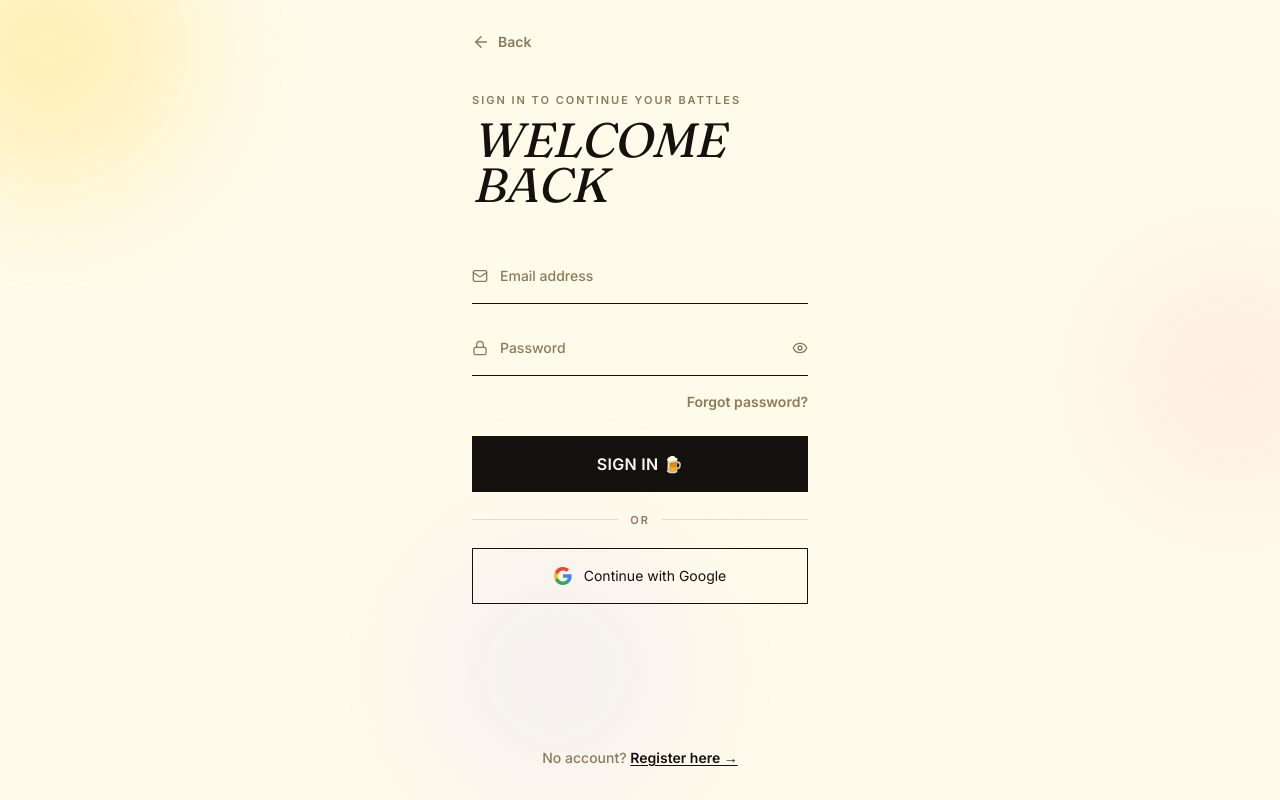
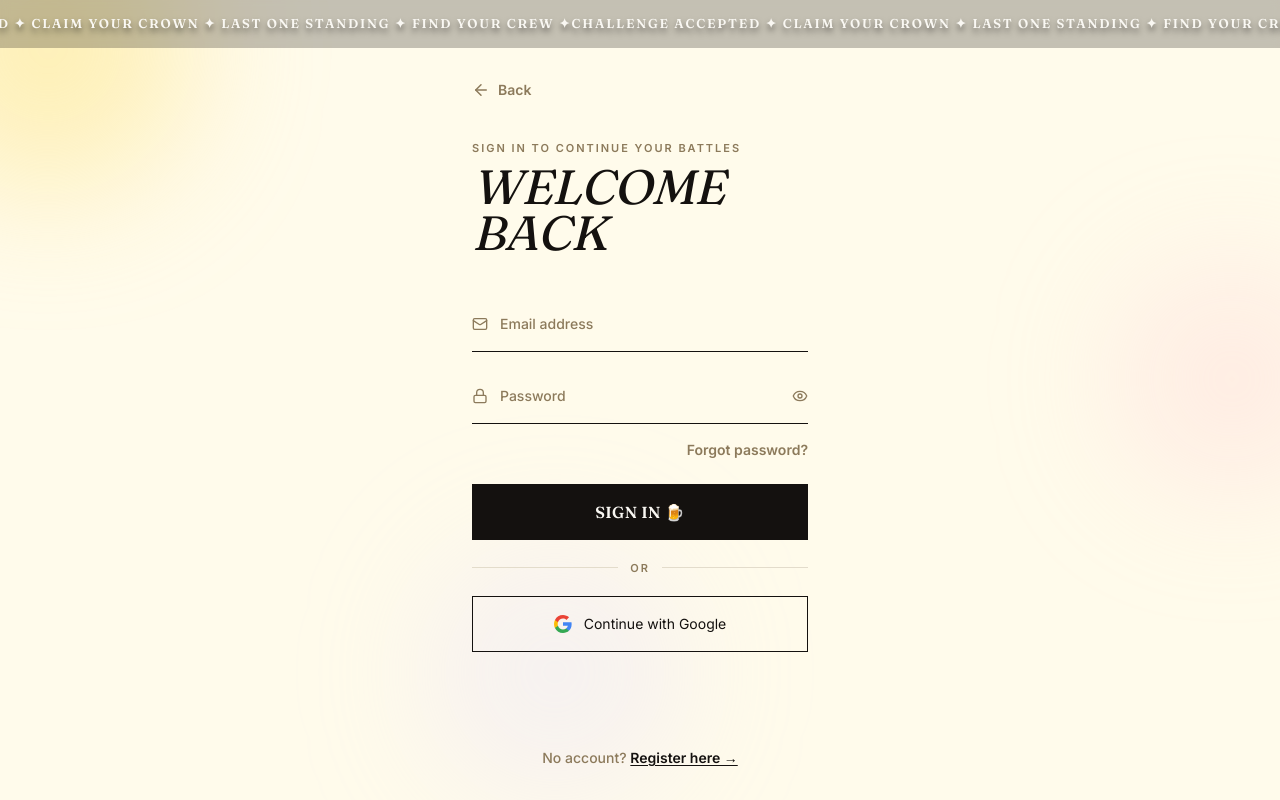
Before and after one commit to felixx-dbm/connect_over_trinkspiele, a Next.js app: page /login in a window 1280 px wide. Built offline with nearby package versions, Linux system fonts and the light colour scheme; no server answers.

Commit message:
change frontend,
new login page ui
new fonts
changed the button styles
added a marquee

```diff
--- a/src/app/(app)/home/page.tsx
+++ b/src/app/(app)/home/page.tsx
@@ -70,8 +70,12 @@ export default async function HomePage() {
   return (
     <div className="min-h-screen pb-6">
 
+                    <div className="relative left-1/2 right-1/2 -mx-[50vw] w-screen">
+        <Marquee />
+      </div>
+
       {/* ── Header ── */}
-      <div className="flex items-center justify-between px-4 pt-12 mb-6">
+      <div className="flex items-center justify-between px-4 pt-2 mb-6">
         <div>
           <p className="eyebrow mb-1">{greeting}</p>
           <h1 className="display text-4xl">
@@ -92,9 +96,9 @@ export default async function HomePage() {
       </div>
 
       {/* ── Ticker ── */}
-      <div className="mb-8">
-        <Marquee />
-      </div>
+
+
+
 
       <div className="px-4">
 
--- a/src/app/(app)/layout.tsx
+++ b/src/app/(app)/layout.tsx
@@ -4,7 +4,7 @@ import InstallBanner from "@/components/InstallBanner";
 
 export default function AppLayout({ children }: { children: React.ReactNode }) {
   return (
-    <div className="min-h-screen bg-amber-50">
+    <div className="min-h-screen bg-transparent">
       <div className="max-w-lg mx-auto pb-safe">
         {children}
       </div>
--- a/src/app/(auth)/login/page.tsx
+++ b/src/app/(auth)/login/page.tsx
@@ -7,6 +7,7 @@ import { ArrowLeft, Eye, EyeOff, Mail, Lock, AlertCircle } from "lucide-react";
 import { createClient } from "@/lib/supabase/client";
 import { safeRedirect } from "@/lib/redirect";
 import { useT } from "@/components/LanguageProvider";
+import Marquee from "@/components/Marquee";
 
 function LoginForm() {
   const searchParams = useSearchParams();
@@ -54,6 +55,13 @@ function LoginForm() {
 
   return (
     <div className="flex-1 flex flex-col px-6 py-8">
+      {/* Full-bleed break-out: cancels the parent's max-w-sm/mx-auto
+          constraint so the ticker spans the true viewport width.
+          Relies on the (auth) layout wrapper having overflow-hidden. */}
+      <div className="relative left-1/2 right-1/2 -mx-[50vw] w-screen -mt-8 mb-8" style={{ minHeight: 40 }}>
+        <Marquee />
+      </div>
+
       <Link
         href="/"
         className="flex items-center gap-2 text-[#8C7A5B] hover:text-[#14110F] transition-colors w-fit mb-10 cursor-pointer"
--- a/src/app/(auth)/register/page.tsx
+++ b/src/app/(auth)/register/page.tsx
@@ -6,6 +6,7 @@ import { ArrowLeft, Eye, EyeOff, Mail, Lock, User, Calendar, AlertCircle, Check,
 import { signUp } from "@/app/actions/auth";
 import { validatePassword, passwordStrength } from "@/lib/validate";
 import { useT } from "@/components/LanguageProvider";
+import Marquee from "@/components/Marquee";
 
 function getAge(dob: string): number {
   return Math.floor((Date.now() - new Date(dob).getTime()) / (365.25 * 24 * 60 * 60 * 1000));
--- a/src/app/globals.css
+++ b/src/app/globals.css
@@ -86,7 +86,7 @@ body {
 .btn-gold {
   background: #14110F;
   color: #FAF8F3;
-  font-family: var(--font-sans);
+  font-family: var(--font-display);
   font-weight: 600;
   letter-spacing: 0.02em;
   border-radius: 0;
@@ -161,9 +161,10 @@ body {
    for a seamless loop. See Marquee.tsx for usage. */
 .marquee {
   overflow: hidden;
-  border-top: 1px solid #14110F;
-  border-bottom: 1px solid #14110F;
-  background: #14110F;
+
+  background: rgba(20, 17, 15, 0.25);
+
+  backdrop-filter: blur(4px);
 }
 .marquee-track {
   display: flex;
@@ -171,14 +172,15 @@ body {
   animation: marquee-scroll 22s linear infinite;
 }
 .marquee-item {
-  font-family: var(--font-sans);
+  font-family: var(--font-display);
   font-size: 0.8rem;
   font-weight: 600;
   letter-spacing: 0.14em;
   text-transform: uppercase;
   color: #FAF8F3;
   white-space: nowrap;
-  padding: 0.9rem 1.25rem;
+  padding: 0.9rem 0;
+  text-shadow: 0px 4px 6px rgba(0, 0, 0, 0.5);
 }
 @keyframes marquee-scroll {
   from { transform: translateX(0); }
@@ -212,6 +214,43 @@ body {
 .animate-wiggle      { animation: none; }
 .animate-confetti    { animation: fade-in 0.2s ease-out both; }
 
+/* ── Floating emoji background (site-wide) ──────────────── */
+/* Fixed, negative z-index so it sits behind all in-flow page
+   content without needing position/z-index changes anywhere
+   else. See FloatingBackground.tsx for the emoji list/layout. */
+.floating-bg {
+  position: fixed;
+  inset: 0;
+  z-index: -1;
+  overflow: hidden;
+  pointer-events: none;
+}
+.floating-emoji {
+  position: absolute;
+  font-size: var(--fsize, 2rem);
+  opacity: 0;
+  filter: drop-shadow(0 0 12px rgba(180, 83, 9, 0.35));
+  animation:
+    emoji-drift var(--duration, 16s) ease-in-out infinite,
+    emoji-fade var(--duration, 16s) ease-in-out infinite;
+  animation-delay: var(--delay, 0s);
+  will-change: transform, opacity;
+}
+@keyframes emoji-drift {
+  0%   { transform: translateY(0)      rotate(var(--rot, 0deg)); }
+  50%  { transform: translateY(-22px)  rotate(var(--rot, 0deg)); }
+  100% { transform: translateY(0)      rotate(var(--rot, 0deg)); }
+}
+@keyframes emoji-fade {
+  0%, 100% { opacity: 0; }
+  15%      { opacity: var(--peak, 0.07); }
+  50%      { opacity: var(--peak, 0.07); }
+  85%      { opacity: 0; }
+}
+@media (prefers-reduced-motion: reduce) {
+  .floating-emoji { animation: none; opacity: var(--peak, 0.07); }
+}
+
 /* ── Bottom safe area ───────────────────────────────────── */
 .pb-safe {
   padding-bottom: max(96px, calc(96px + env(safe-area-inset-bottom)));
--- a/src/app/layout.tsx
+++ b/src/app/layout.tsx
@@ -2,8 +2,13 @@ import type { Metadata, Viewport } from "next";
 import { Fraunces, Inter } from "next/font/google";
 import { cookies } from "next/headers";
 import { LanguageProvider } from "@/components/LanguageProvider";
+import FloatingBackground from "@/components/FloatingBackground";
 import type { Locale } from "@/lib/i18n";
+
 import "./globals.css";
+//check
+
+
 
 const fraunces = Fraunces({
   weight: ["400", "500", "600"],
@@ -47,6 +52,7 @@ export default async function RootLayout({ children }: { children: React.ReactNo
   return (
     <html lang={locale} className={`${fraunces.variable} ${inter.variable}`}>
       <body className="bg-[#FAF8F3] text-[#14110F] antialiased">
+        <FloatingBackground />
         <LanguageProvider locale={locale}>{children}</LanguageProvider>
       </body>
     </html>
--- a/src/app/page.tsx
+++ b/src/app/page.tsx
@@ -28,7 +28,7 @@ export default function AgeGate() {
           <p className="text-stone-500 leading-relaxed text-base">{t.ageGate.sorryText}</p>
           <button
             onClick={() => setDenied(false)}
-            className="mt-8 text-sm font-bold text-amber-600 hover:text-amber-700 underline underline-offset-4 transition-colors cursor-pointer"
+            className="link-arrow text-sm mt-8 cursor-pointer"
           >
             {t.ageGate.goBack}
           </button>
@@ -70,17 +70,17 @@ export default function AgeGate() {
           {t.ageGate.tagline}
         </p>
 
-        <div className="w-full bg-white/90 backdrop-blur-sm rounded-3xl p-6 mb-4 border border-amber-100 shadow-lg shadow-amber-100/60">
-          <div className="w-12 h-12 rounded-2xl bg-gradient-to-br from-amber-400 to-orange-500 flex items-center justify-center mx-auto mb-4 shadow-md shadow-amber-300/50">
+        <div className="w-full bg-white/90 backdrop-blur-sm p-6 mb-4 border border-amber-100 shadow-lg shadow-amber-100/60">
+          <div className="w-12 h-12 bg-gradient-to-br from-amber-400 to-orange-500 flex items-center justify-center mx-auto mb-4 shadow-md ">
             <span className="text-white font-display text-sm tracking-widest">18+</span>
           </div>
-          <h2 className="text-stone-800 font-bold text-xl mb-2">{t.ageGate.badge}</h2>
+
           <p className="text-stone-500 text-sm leading-relaxed">{t.ageGate.description}</p>
         </div>
 
         <Link
           href="/login"
-          className="w-full h-14 flex items-center justify-center text-white font-bold text-base rounded-2xl cursor-pointer mb-3 btn-gold gap-2"
+          className="w-full h-14 flex items-center justify-center text-base cursor-pointer mb-3 btn-gold gap-2"
         >
           {t.ageGate.enter}
         </Link>
--- /dev/null
+++ b/src/components/FloatingBackground.tsx
@@ -0,0 +1,78 @@
+// Emoji set matches FLOATERS in src/app/page.tsx
+const EMOJIS = ["🍺", "🍻", "🥂", "🍹", "🎲", "🏓", "⚡", "🍷"];
+
+type Floater = {
+  emoji: string;
+  x: number;      // % from left
+  y: number;      // % from top
+  rot: number;    // deg
+  size: number;   // rem
+  duration: number; // s, full drift+fade cycle
+  delay: number;    // s
+  peak: number;     // max opacity reached mid-cycle
+};
+
+function buildFloaters(count: number): Floater[] {
+  const floaters: Floater[] = [];
+
+  // Calculate how many rows we need assuming 2 columns (left and right)
+  const rows = Math.max(1, Math.floor(count / 2));
+  const verticalSpacing = 100 / rows;
+
+  for (let i = 0; i < count; i++) {
+    const emoji = EMOJIS[i % EMOJIS.length];
+
+    // Alternate between left side (even numbers) and right side (odd numbers)
+    const isLeft = i % 2 === 0;
+
+    // Set a base X percentage: ~10% for left, ~90% for right
+    const baseX = isLeft ? 13 : 80;
+
+    // Determine the row number to spread them evenly from top to bottom
+    const row = Math.floor(i / 2);
+    const baseY = row * verticalSpacing;
+
+    // Keep the jitter so they don't look like a perfect, rigid grid
+    const jitterX = ((i * 37) % 17) - 8;  // Shifts X by -8% to +8%
+    const jitterY = ((i * 23) % 15) - 7;  // Shifts Y by -7% to +7%
+
+    floaters.push({
+      emoji,
+      // Clamp values between 2% and 96% to keep them from clipping completely off-screen
+      x: Math.min(96, Math.max(2, baseX + jitterX)),
+      y: Math.min(96, Math.max(2, baseY + 5 + jitterY)),
+      rot: ((i * 47) % 40) - 20,
+      size: 2.4 + ((i * 13) % 5) * 0.6,
+      duration: 14 + ((i * 7) % 10),
+      delay: (i * 0.9) % 8,
+      peak: 0.35 + ((i * 3) % 4) * 0.08,
+    });
+  }
+  return floaters;
+}
+
+const FLOATERS = buildFloaters(20);
+
+export default function FloatingBackground() {
+  return (
+    <div className="floating-bg" aria-hidden="true">
+      {FLOATERS.map((f, i) => (
+        <span
+          key={i}
+          className="floating-emoji"
+          style={{
+            left: `${f.x}%`,
+            top: `${f.y}%`,
+            ["--rot" as string]: `${f.rot}deg`,
+            ["--fsize" as string]: `${f.size}rem`,
+            ["--duration" as string]: `${f.duration}s`,
+            ["--delay" as string]: `${f.delay}s`,
+            ["--peak" as string]: f.peak,
+          }}
+        >
+          {f.emoji}
+        </span>
+      ))}
+    </div>
+  );
+}
--- a/src/lib/i18n.ts
+++ b/src/lib/i18n.ts
@@ -83,7 +83,7 @@ const translations = {
       tagline: "Battle · Drink · Conquer",
       badge: "Age Verification",
       description: "This app involves drinking games and alcohol. You must be 18 or older in your country to enter.",
-      enter: "🍻 I'M 18 OR OLDER — ENTER",
+      enter: "🍻 I'M 18 OR OLDER - ENTER 🍻",
       underAge: "I am under 18",
       sorryTitle: "Sorry!",
       sorryText: "You must be 18 or older to use Prost. Come back when you're of legal age.",
```
Also changed, not shown: 1 other file (tests, documents, lock files or other folders).
